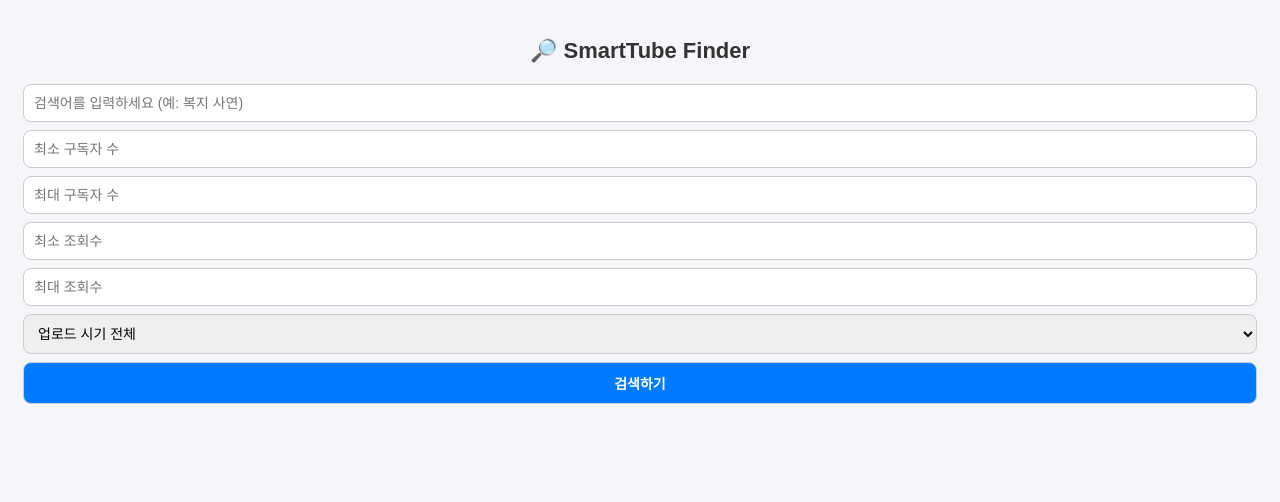
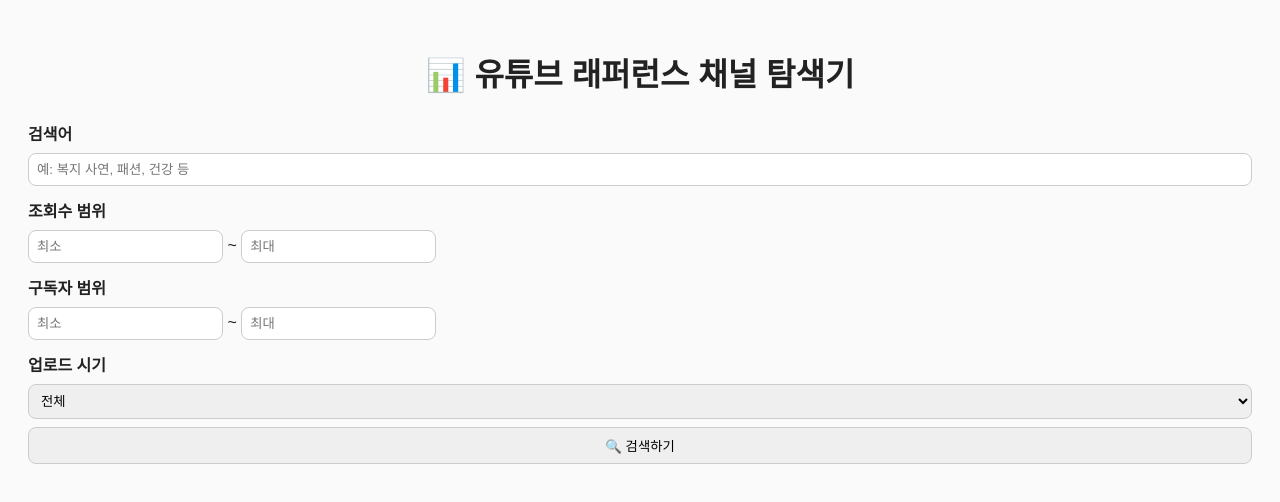
Before and after one commit to kangbanggu/smarttube-finder, a plain HTML site: page index.html in a window 1280 px wide. Drawn offline with Linux system fonts and the light colour scheme.

Commit message:
Update index.html

```diff
--- a/index.html
+++ b/index.html
@@ -3,134 +3,121 @@
 <head>
   <meta charset="UTF-8">
   <meta name="viewport" content="width=device-width, initial-scale=1.0">
-<title>SmartTube Finder</title>
+  <title>YouTube 채널 탐색기</title>
   <style>
-body {
-  font-family: 'Noto Sans KR', sans-serif;
-  background: #f5f6fa;
-  padding: 15px;
-  color: #333;
-}
-h1 {
-  text-align: center;
-  font-size: 22px;
-  margin-bottom: 20px;
-}
-.card {
-  background: #fff;
-  padding: 15px;
-  margin-bottom: 12px;
-  border-radius: 12px;
-  box-shadow: 0 2px 5px rgba(0,0,0,0.1);
-}
-img {
-  width: 100%;
-  border-radius: 8px;
-}
-.search-box {
-  display: flex;
-  flex-direction: column;
-  gap: 8px;
-  margin-bottom: 20px;
-}
-input, select, button {
-  padding: 10px;
-  border-radius: 8px;
-  border: 1px solid #ccc;
-  font-size: 14px;
-}
-button {
-  background: #007bff;
-  color: white;
-  font-weight: bold;
-}
-.results {
-  display: flex;
-  flex-direction: column;
-}
+    body { font-family: "Noto Sans KR", sans-serif; background:#fafafa; color:#222; padding:20px; }
+    h1 { text-align:center; }
+    .filters { display:flex; flex-direction:column; gap:8px; margin-bottom:16px; }
+    .filters input, select, button { padding:8px; border-radius:8px; border:1px solid #ccc; }
+    .filters label { font-weight:600; margin-top:4px; }
+    .results { display:grid; grid-template-columns:repeat(auto-fit, minmax(280px, 1fr)); gap:12px; }
+    .card { background:white; border-radius:12px; box-shadow:0 2px 5px rgba(0,0,0,0.1); padding:12px; }
+    .card img { width:100%; border-radius:8px; }
+    .card h3 { margin:8px 0 4px; font-size:1.1em; }
+    .card p { font-size:0.9em; color:#555; }
+    .meta { font-size:0.85em; color:#333; margin-top:6px; }
   </style>
 </head>
 <body>
-<h1>🔎 SmartTube Finder</h1>
+  <h1>📊 유튜브 래퍼런스 채널 탐색기</h1>
 
-<div class="search-box">
-  <input id="searchQuery" type="text" placeholder="검색어를 입력하세요 (예: 복지 사연)">
-  <input id="minSubs" type="number" placeholder="최소 구독자 수">
-  <input id="maxSubs" type="number" placeholder="최대 구독자 수">
-  <input id="minViews" type="number" placeholder="최소 조회수">
-  <input id="maxViews" type="number" placeholder="최대 조회수">
+  <div class="filters">
+    <label>검색어</label>
+    <input type="text" id="query" placeholder="예: 복지 사연, 패션, 건강 등">
+
+    <label>조회수 범위</label>
+    <div><input type="number" id="minViews" placeholder="최소"> ~ <input type="number" id="maxViews" placeholder="최대"></div>
+
+    <label>구독자 범위</label>
+    <div><input type="number" id="minSubs" placeholder="최소"> ~ <input type="number" id="maxSubs" placeholder="최대"></div>
+
+    <label>업로드 시기</label>
     <select id="uploadDate">
-    <option value="">업로드 시기 전체</option>
-    <option value="thisYear">올해 업로드</option>
+      <option value="">전체</option>
+      <option value="today">오늘</option>
+      <option value="week">최근 1주</option>
+      <option value="month">이번 달</option>
+      <option value="3months">3개월</option>
+      <option value="6months">6개월</option>
+      <option value="year">올해</option>
     </select>
-  <button onclick="searchYouTube()">검색하기</button>
+
+    <button onclick="search()">🔍 검색하기</button>
   </div>
 
   <div id="results" class="results"></div>
 
   <script>
-const API_KEY = "AIzaSyBMA6UbKczjPJkqExjd4_evvq3nUz-Agi8"; // 🔒 여기에 본인 유튜브 API 키 입력
+    const apiKey = "AIzaSyBMA6UbKczjPJkqExjd4_evvq3nUz-Agi8"; // ← 여기에 본인 유튜브 API 키 입력
 
-async function searchYouTube() {
-  const query = document.getElementById("searchQuery").value;
-  const minSubs = Number(document.getElementById("minSubs").value);
-  const maxSubs = Number(document.getElementById("maxSubs").value);
-  const minViews = Number(document.getElementById("minViews").value);
-  const maxViews = Number(document.getElementById("maxViews").value);
-  const uploadFilter = document.getElementById("uploadDate").value;
-  const resultsDiv = document.getElementById("results");
-  resultsDiv.innerHTML = "🔍 검색 중입니다...";
-
-  try {
-    let searchUrl = `https://www.googleapis.com/youtube/v3/search?part=snippet&type=video&maxResults=10&q=${encodeURIComponent(query)}&key=${API_KEY}`;
-    if (uploadFilter === "thisYear") {
-      const startOfYear = new Date(new Date().getFullYear(), 0, 1).toISOString();
-      searchUrl += `&publishedAfter=${startOfYear}`;
+    function getPublishedAfter(value) {
+      const now = new Date();
+      switch(value) {
+        case "today": now.setDate(now.getDate() - 1); break;
+        case "week": now.setDate(now.getDate() - 7); break;
+        case "month": now.setMonth(now.getMonth() - 1); break;
+        case "3months": now.setMonth(now.getMonth() - 3); break;
+        case "6months": now.setMonth(now.getMonth() - 6); break;
+        case "year": now.setFullYear(now.getFullYear() - 1); break;
+        default: return null;
+      }
+      return now.toISOString();
     }
 
-    const res = await fetch(searchUrl);
-    const data = await res.json();
+    async function search() {
+      const q = document.getElementById('query').value.trim();
+      const minViews = Number(document.getElementById('minViews').value) || 0;
+      const maxViews = Number(document.getElementById('maxViews').value) || Infinity;
+      const minSubs = Number(document.getElementById('minSubs').value) || 0;
+      const maxSubs = Number(document.getElementById('maxSubs').value) || Infinity;
+      const uploadDate = document.getElementById('uploadDate').value;
 
-    resultsDiv.innerHTML = "";
+      if (!q) return alert("검색어를 입력해주세요!");
 
-    for (const item of data.items) {
-      const videoId = item.id.videoId;
-      const snippet = item.snippet;
+      const publishedAfter = getPublishedAfter(uploadDate);
+      let searchUrl = `https://www.googleapis.com/youtube/v3/search?part=snippet&type=video&maxResults=10&q=${encodeURIComponent(q)}&key=${apiKey}`;
+      if (publishedAfter) searchUrl += `&publishedAfter=${publishedAfter}`;
 
-      // 영상 통계 가져오기
-      const statsRes = await fetch(`https://www.googleapis.com/youtube/v3/videos?part=statistics,snippet&id=${videoId}&key=${API_KEY}`);
-      const statsData = await statsRes.json();
-      const stats = statsData.items[0].statistics;
-      const channelId = statsData.items[0].snippet.channelId;
+      const searchRes = await fetch(searchUrl);
+      const searchData = await searchRes.json();
 
-      // 채널 정보 가져오기
-      const channelRes = await fetch(`https://www.googleapis.com/youtube/v3/channels?part=statistics&id=${channelId}&key=${API_KEY}`);
+      const videoIds = searchData.items.map(i => i.id.videoId).join(',');
+      const detailsUrl = `https://www.googleapis.com/youtube/v3/videos?part=statistics,snippet&id=${videoIds}&key=${apiKey}`;
+      const detailsRes = await fetch(detailsUrl);
+      const detailsData = await detailsRes.json();
+
+      const results = document.getElementById('results');
+      results.innerHTML = "";
+
+      for (const video of detailsData.items) {
+        const stats = video.statistics;
+        const snippet = video.snippet;
+        const views = Number(stats.viewCount || 0);
+        const channelId = snippet.channelId;
+
+        const channelRes = await fetch(`https://www.googleapis.com/youtube/v3/channels?part=statistics&id=${channelId}&key=${apiKey}`);
         const channelData = await channelRes.json();
-      const subs = Number(channelData.items[0].statistics.subscriberCount);
-      const views = Number(stats.viewCount);
+        const subs = Number(channelData.items[0]?.statistics?.subscriberCount || 0);
 
-      // 필터 적용
-      if ((minSubs && subs < minSubs) || (maxSubs && subs > maxSubs) ||
-          (minViews && views < minViews) || (maxViews && views > maxViews)) continue;
+        if (views < minViews || views > maxViews || subs < minSubs || subs > maxSubs) continue;
+        const efficiency = subs > 0 ? (views / subs).toFixed(2) : "N/A";
 
         const card = document.createElement("div");
         card.className = "card";
         card.innerHTML = `
           <img src="${snippet.thumbnails.medium.url}" alt="썸네일">
           <h3>${snippet.title}</h3>
-        <p>📺 채널: ${snippet.channelTitle}</p>
-        <p>👥 구독자: ${subs.toLocaleString()}명 | 👁 조회수: ${views.toLocaleString()}회</p>
-        <a href="https://www.youtube.com/watch?v=${videoId}" target="_blank">유튜브에서 보기 ▶️</a>
+          <p>${snippet.description || '설명 없음'}</p>
+          <div class="meta">
+            📺 채널: ${snippet.channelTitle}<br>
+            👁️ 조회수: ${views.toLocaleString()}<br>
+            👥 구독자: ${subs.toLocaleString()}<br>
+            ⚡ 효율: ${efficiency}<br>
+            🗓️ 업로드: ${new Date(snippet.publishedAt).toLocaleDateString()}
+          </div>
+          <a href="https://www.youtube.com/watch?v=${video.id}" target="_blank">➡️ 영상 보기</a>
         `;
-      resultsDiv.appendChild(card);
-    }
-
-    if (!resultsDiv.innerHTML) {
-      resultsDiv.innerHTML = "⚠️ 조건에 맞는 결과가 없습니다.";
-    }
-  } catch (err) {
-    console.error(err);
-    resultsDiv.innerHTML = "❌ 오류가 발생했습니다. API 키나 네트워크를 확인해주세요.";
+        results.appendChild(card);
       }
     }
   </script>
```
Lines whose indentation alone changed are shown as unchanged.
